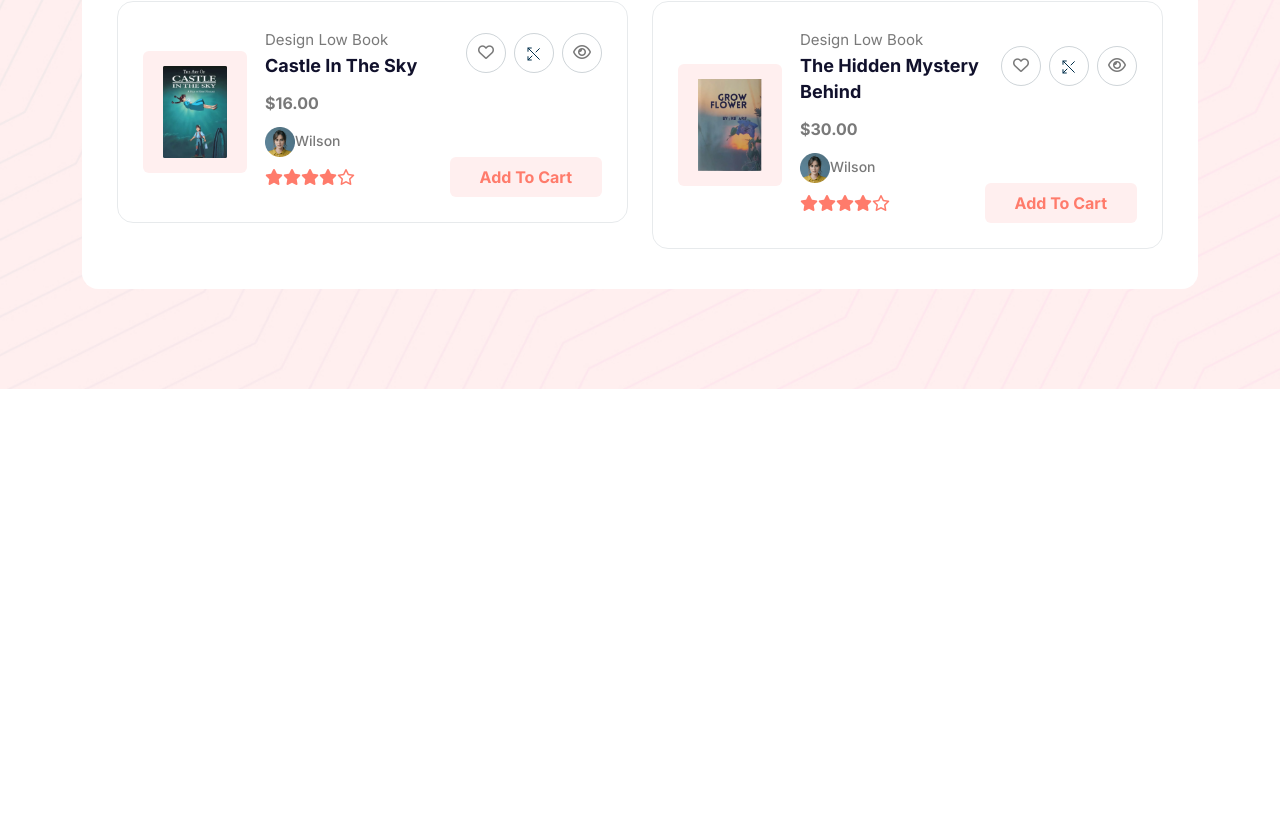
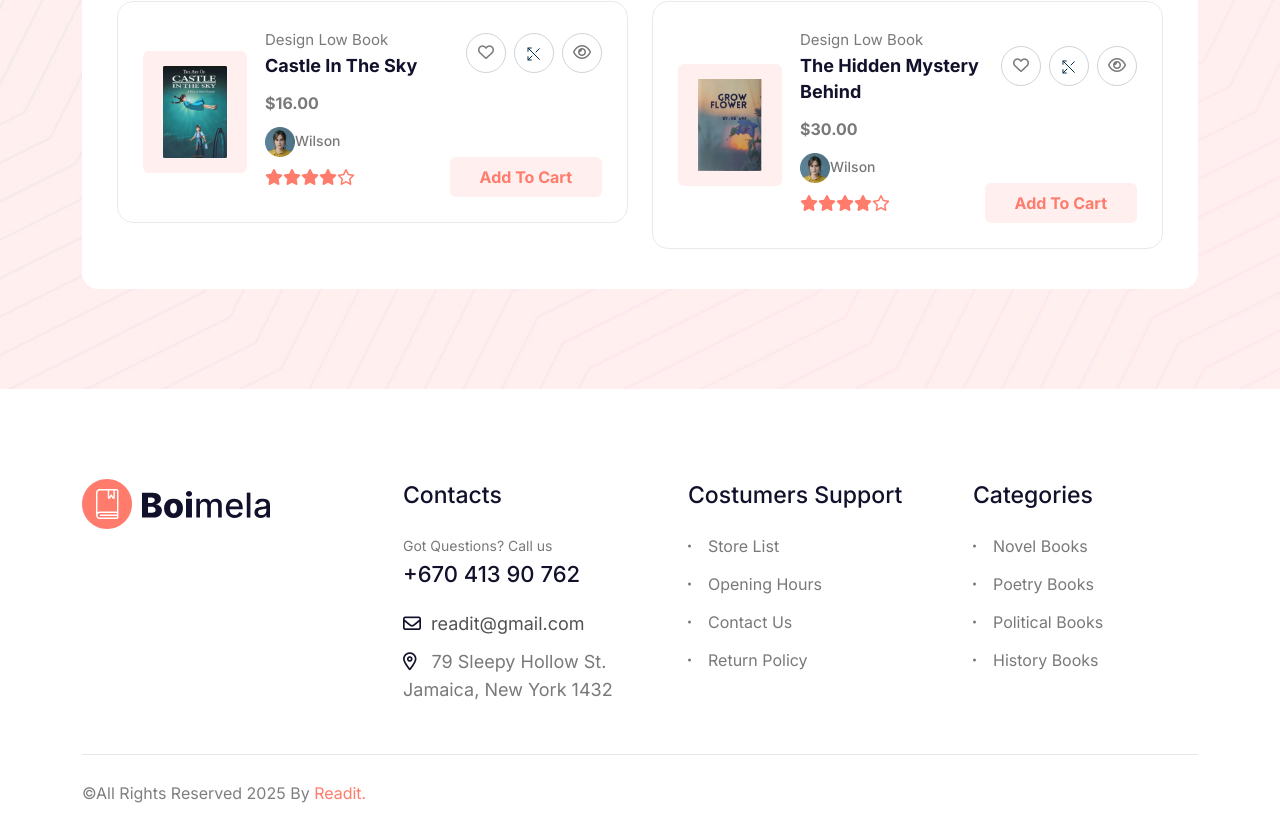
Before and after one commit to DanielVKrastev/Bookshelf_Hub, an Angular app in the folder client/: page /home in a window 1280 px wide. Shown: the part 2518-3349 px from the top of the page. Before the commit the page ends 2907 px from the top, so only its background shows below. Built offline with nearby package versions, Linux system fonts and the light colour scheme; a web font is replaced by a local one.

Commit message:
Create footer component

```diff
--- a/client/src/app/app.html
+++ b/client/src/app/app.html
@@ -1,2 +1,3 @@
 <app-header />
-    <router-outlet />
+<router-outlet />
+<app-footer />
--- a/client/src/app/app.ts
+++ b/client/src/app/app.ts
@@ -1,10 +1,11 @@
 import { Component, signal } from '@angular/core';
 import { HeaderComponent } from "./core/header/header.component";
 import { RouterOutlet } from '@angular/router';
+import { FooterComponent } from "./core/footer/footer.component";
 
 @Component({
   selector: 'app-root',
-  imports: [HeaderComponent, RouterOutlet],
+  imports: [HeaderComponent, RouterOutlet, FooterComponent],
   templateUrl: './app.html',
   styleUrl: './app.css'
 })
--- /dev/null
+++ b/client/src/app/core/footer/footer.component.html
@@ -0,0 +1,106 @@
+<!-- Footer Section start  -->
+<footer class="footer-section fix">
+    <div class="container">
+        <div class="footer-widget-wrapper">
+            <div class="row">
+                <div class="col-xl-3 col-lg-4 col-md-4 wow fadeInUp" data-wow-delay=".2s">
+                    <div class="single-footer-widget">
+                        <div class="widget-head"><a href="index.html" class="footer-logo">
+                                <img src="assets/img/logo/logo.svg" alt="logo-img">
+                            </a>
+                        </div>
+                    </div>
+                </div>
+                <div class="col-xl-3 col-lg-4 col-md-4 ps-lg-5 wow fadeInUp" data-wow-delay=".4s">
+                    <div class="single-footer-widget">
+                        <div class="widget-head">
+                            <h3>Contacts</h3>
+                        </div>
+                        <div class="footer-content">
+                            <div class="text">
+                                <p>Got Questions? Call us</p>
+                                <a href="tel:+67041390762">+670 413 90 762</a>
+                            </div>
+                            <ul class="contact-list">
+                                <li>
+                                    <i class="fa-regular fa-envelope"></i>
+                                    <a href="mailto:readit@gmail.com">readit@gmail.com</a>
+                                </li>
+                                <li>
+                                    <i class="fa-regular fa-location-dot"></i>
+                                    79 Sleepy Hollow St.<br>
+                                    Jamaica, New York 1432
+                                </li>
+                            </ul>
+                        </div>
+                    </div>
+                </div>
+                <div class="col-xl-3 col-lg-4 col-md-4 ps-lg-5 wow fadeInUp" data-wow-delay=".4s">
+                    <div class="single-footer-widget">
+                        <div class="widget-head">
+                            <h3>Costumers Support</h3>
+                        </div>
+                        <ul class="list-items">
+                            <li>
+                                <a href="shop.html">
+                                    Store List
+                                </a>
+                            </li>
+                            <li>
+                                <a href="contact.html">
+                                    Opening Hours
+                                </a>
+                            </li>
+                            <li>
+                                <a href="contact.html">
+                                    Contact Us
+                                </a>
+                            </li>
+                            <li>
+                                <a href="contact.html">
+                                    Return Policy
+                                </a>
+                            </li>
+                        </ul>
+                    </div>
+                </div>
+                <div class="col-xl-3 col-lg-4 col-md-4 ps-lg-5 wow fadeInUp" data-wow-delay=".6s">
+                    <div class="single-footer-widget">
+                        <div class="widget-head">
+                            <h3>Categories</h3>
+                        </div>
+                        <ul class="list-items">
+                            <li>
+                                <a href="contact.html">
+                                    Novel Books
+                                </a>
+                            </li>
+                            <li>
+                                <a href="shop.html">
+                                    Poetry Books
+                                </a>
+                            </li>
+                            <li>
+                                <a href="contact.html">
+                                    Political Books
+                                </a>
+                            </li>
+                            <li>
+                                <a href="contact.html">
+                                    History Books
+                                </a>
+                            </li>
+                        </ul>
+                    </div>
+                </div>
+            </div>
+        </div>
+        <div class="footer-bottom">
+            <div class="footer-wrapper">
+                <p class="wow fadeInUp" data-wow-delay=".3s">
+                    ©All Rights reserved 2025 by <span>Readit.</span>
+                </p>
+            </div>
+        </div>
+    </div>
+</footer>
```
Also changed, not shown: client/src/app/core/footer/footer.component.ts (added, +9 -0 lines), client/src/app/core/footer/footer.component.css (added).
